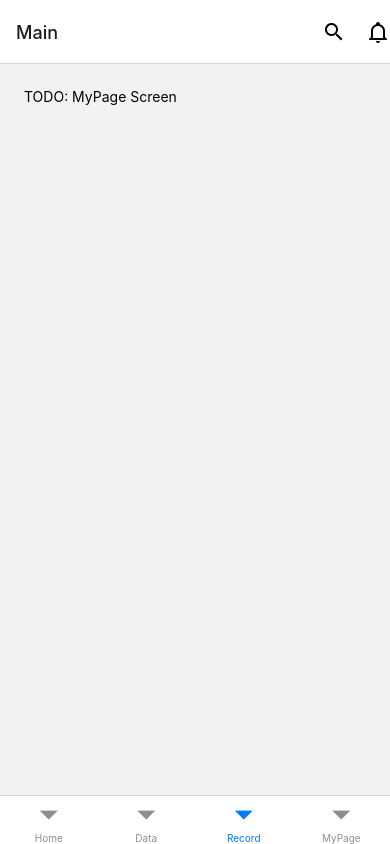
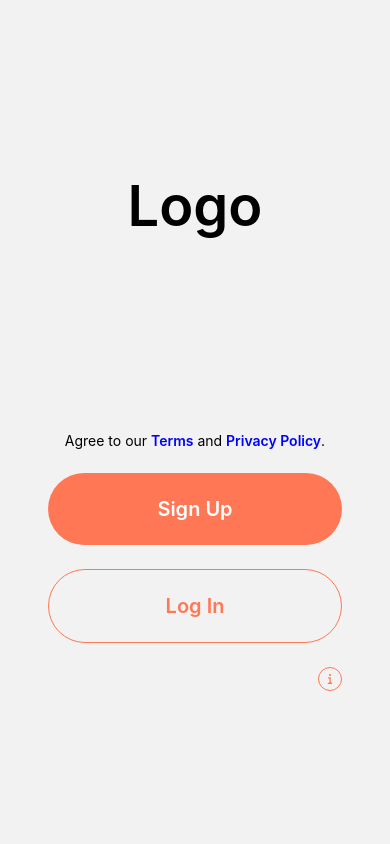
Before and after one commit to Naturalclar/expo-code-spaces, a React Native app: screen /Record in a window 390 px wide. Built offline with nearby package versions, Linux system fonts and the light colour scheme.

Commit message:
feat: add simple authentication

```diff
--- a/src/App.tsx
+++ b/src/App.tsx
@@ -1,14 +1,17 @@
 import { StatusBar } from "expo-status-bar";
-import { StyleSheet, Text, View } from "react-native";
+import { StyleSheet } from "react-native";
 import { NavigationContainer } from "@react-navigation/native";
 import { RootRouter } from "./routes/RootRouter";
+import { AuthProvider } from "./contexts/AuthContext";
 
 export default function App() {
   return (
-    <NavigationContainer>
-      <RootRouter />
-      <StatusBar style="auto" />
-    </NavigationContainer>
+    <AuthProvider>
+      <NavigationContainer>
+        <RootRouter />
+        <StatusBar style="auto" />
+      </NavigationContainer>
+    </AuthProvider>
   );
 }
 
--- a/src/components/Lists/List.tsx
+++ b/src/components/Lists/List.tsx
@@ -4,9 +4,8 @@
 import { noop } from "@/utils/noop";
 import { Colors } from "@/theme/Colors";
 
-
 type Data = {
-  id: string
+  id: string;
   title: string;
   description: string;
   imageUrl: string;
@@ -44,7 +43,7 @@
 };
 
 const styles = StyleSheet.create({
-    container: {
-        backgroundColor: Colors.white
-    }
-})
+  container: {
+    backgroundColor: Colors.white,
+  },
+});
--- /dev/null
+++ b/src/contexts/AuthContext.tsx
@@ -0,0 +1,31 @@
+import * as React from "react";
+import type { User } from "@/types";
+
+type AuthContext = {
+  user: User | null;
+  setUser: (user: User | null) => void;
+};
+
+export const AuthContext = React.createContext<AuthContext>({
+  user: null,
+  setUser: () => {},
+});
+
+type Props = {
+  children: React.ReactNode;
+};
+
+export const useAuth = () => {
+  const { user, setUser } = React.useContext(AuthContext);
+  return { user, setUser };
+};
+
+export const AuthProvider = ({ children }: Props) => {
+  const [user, setUser] = React.useState<User | null>(null);
+
+  return (
+    <AuthContext.Provider value={{ user, setUser }}>
+      {children}
+    </AuthContext.Provider>
+  );
+};
--- a/src/routes/MainRouter.tsx
+++ b/src/routes/MainRouter.tsx
@@ -9,6 +9,8 @@
 import { MyPageScreen } from "@/screens/MyPageScreen";
 import { HomeTab } from "./HomeTab";
 import { useNavigation } from "@react-navigation/native";
+import { NotificationScreen } from "@/screens/NotificationScreen";
+import { SearchScreen } from "@/screens/SearchScreen";
 
 const Stack = createNativeStackNavigator();
 
@@ -18,33 +20,27 @@
 export const MainRouter = () => {
   return (
     <Stack.Navigator>
-      <Stack.Screen
-        name="Main"
-        component={MainTab}
-      />
-      <Stack.Screen
-        name="Notification"
-        component={MyPageScreen}
-      />
-      <Stack.Screen
-        name="Search"
-        component={MyPageScreen}
-      />
+      <Stack.Screen name="Main" component={MainTab} />
+      <Stack.Screen name="Notification" component={NotificationScreen} />
+      <Stack.Screen name="Search" component={SearchScreen} />
     </Stack.Navigator>
   );
 };
 
 const Tab = createBottomTabNavigator();
 
-type FIXME = any
+type FIXME = any;
 
 const MainTab = () => {
+  const navigation = useNavigation<FIXME>();
+  const handlePressNotification = React.useCallback(() => {
+    navigation.navigate("Notification");
+  }, [navigation]);
+  const handlePressSearch = React.useCallback(() => {
+    navigation.navigate("Search");
+  }, [navigation]);
 
-  const navigation = useNavigation<FIXME>()
-  const handlePressNotification = React.useCallback(()=>{navigation.navigate('Notification')},[navigation])
-  const handlePressSearch = React.useCallback(()=>{navigation.navigate('Search')},[navigation])
-
-  React.useEffect(()=>{
+  React.useEffect(() => {
     navigation.setOptions({
       headerRight: () => {
         return (
@@ -62,8 +58,8 @@
           </Row>
         );
       },
-    })
-  },[navigation, handlePressNotification])
+    });
+  }, [navigation, handlePressNotification]);
 
   return (
     <Tab.Navigator screenOptions={{ headerShown: false }}>
--- a/src/routes/RootRouter.tsx
+++ b/src/routes/RootRouter.tsx
@@ -1,9 +1,10 @@
 import * as React from "react";
 import { AuthRouter } from "./AuthRouter";
 import { MainRouter } from "./MainRouter";
+import { useAuth } from "@/contexts/AuthContext";
 
 export const RootRouter = () => {
-  const isLoggedIn = true;
+  const { user } = useAuth();
 
-  return isLoggedIn ? <MainRouter /> : <AuthRouter />;
+  return user ? <MainRouter /> : <AuthRouter />;
 };
--- a/src/screens/MyPageScreen.tsx
+++ b/src/screens/MyPageScreen.tsx
@@ -1,14 +1,22 @@
 import * as React from "react";
 import { Text, StyleSheet } from "react-native";
 import { Flex } from "@/components/Utils";
+import { useAuth } from "@/contexts/AuthContext";
+import { PrimaryButton } from "@/components/Buttons";
 
 /**
  * Screen used for MyPage Tab of the Main Screen
  */
 export const MyPageScreen = () => {
+  const { setUser } = useAuth();
+  const onPressLogOut = React.useCallback(() => {
+    setUser(null);
+  }, [setUser]);
+
   return (
     <Flex style={styles.container}>
       <Text>TODO: MyPage Screen</Text>
+      <PrimaryButton label="Log Out" onPress={onPressLogOut} />
     </Flex>
   );
 };
@@ -16,5 +24,6 @@
 const styles = StyleSheet.create({
   container: {
     padding: 24,
+    gap: 20,
   },
 });
--- /dev/null
+++ b/src/screens/NotificationScreen.tsx
@@ -0,0 +1,19 @@
+import * as React from "react";
+import { StyleSheet } from "react-native";
+import { Flex } from "@/components/Utils";
+import { List } from "@/components/Lists/List";
+
+/**
+ * Screen used for Notification on Top Right
+ */
+export const NotificationScreen = () => {
+  return (
+    <Flex style={styles.container}>
+      <List />
+    </Flex>
+  );
+};
+
+const styles = StyleSheet.create({
+  container: {},
+});
--- /dev/null
+++ b/src/screens/SearchScreen.tsx
@@ -0,0 +1,20 @@
+import * as React from "react";
+import { Text, StyleSheet } from "react-native";
+import { Flex } from "@/components/Utils";
+
+/**
+ * Screen used for Search
+ */
+export const SearchScreen = () => {
+  return (
+    <Flex style={styles.container}>
+      <Text>TODO: Search Screen</Text>
+    </Flex>
+  );
+};
+
+const styles = StyleSheet.create({
+  container: {
+    padding: 24,
+  },
+});
--- a/src/screens/SignUpScreen.tsx
+++ b/src/screens/SignUpScreen.tsx
@@ -1,14 +1,22 @@
 import * as React from "react";
 import { Text, StyleSheet } from "react-native";
 import { Flex } from "@/components/Utils";
+import { PrimaryButton } from "@/components/Buttons";
+import { useAuth } from "@/contexts/AuthContext";
 
 /**
  * Screen used for signing up
  */
 export const SignUpScreen = () => {
+  const { setUser } = useAuth();
+  const onPressSignUp = React.useCallback(() => {
+    setUser({ name: "test user" });
+  }, [setUser]);
+
   return (
     <Flex style={styles.container}>
       <Text>TODO: SignUp Screen</Text>
+      <PrimaryButton label="Sign Up" onPress={onPressSignUp} />
     </Flex>
   );
 };
@@ -16,5 +24,6 @@
 const styles = StyleSheet.create({
   container: {
     padding: 24,
+    gap: 20,
   },
 });
--- /dev/null
+++ b/src/types/index.ts
@@ -0,0 +1 @@
+export * from "./user";
```
Also changed, not shown: src/routes/HomeTab.tsx (+5 -5 lines). Lines whose indentation alone changed are shown as unchanged.
